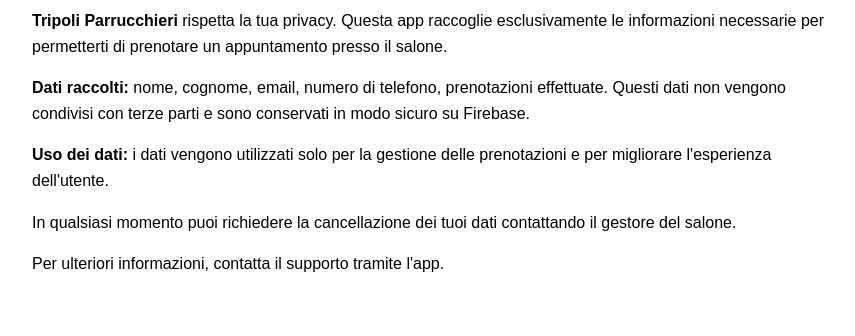
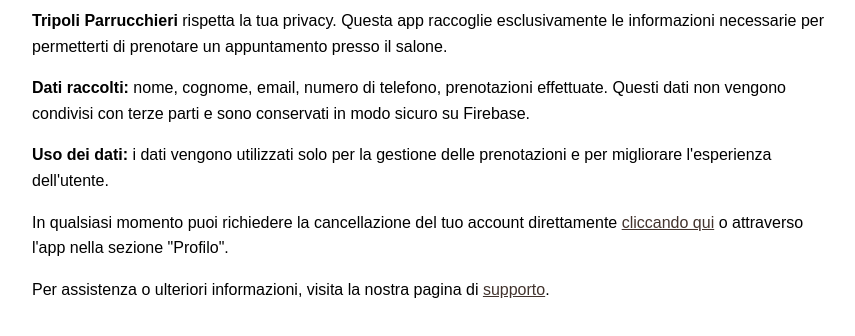
Before and after one commit to leonardodincalci/tripoliparrucchieri, a plain HTML site: page index.html in a window 1280 px wide. Shown: the part 106-442 px from the top of the page, without its empty margins (208-1063 px from the left). Drawn offline with Linux system fonts and the light colour scheme.

Commit message:
Update index.html

```diff
--- a/index.html
+++ b/index.html
@@ -6,14 +6,20 @@
   <style>
     body { font-family: sans-serif; max-width: 800px; margin: 0 auto; padding: 20px; line-height: 1.6; }
     h1 { color: #42332d; }
+    a { color: #42332d; text-decoration: underline; }
   </style>
 </head>
 <body>
   <h1>Norme sulla Privacy</h1>
+
   <p><strong>Tripoli Parrucchieri</strong> rispetta la tua privacy. Questa app raccoglie esclusivamente le informazioni necessarie per permetterti di prenotare un appuntamento presso il salone.</p>
+
   <p><strong>Dati raccolti:</strong> nome, cognome, email, numero di telefono, prenotazioni effettuate. Questi dati non vengono condivisi con terze parti e sono conservati in modo sicuro su Firebase.</p>
+
   <p><strong>Uso dei dati:</strong> i dati vengono utilizzati solo per la gestione delle prenotazioni e per migliorare l'esperienza dell'utente.</p>
-  <p>In qualsiasi momento puoi richiedere la cancellazione dei tuoi dati contattando il gestore del salone.</p>
-  <p>Per ulteriori informazioni, contatta il supporto tramite l'app.</p>
+
+  <p>In qualsiasi momento puoi richiedere la cancellazione del tuo account direttamente <a href="https://leonardodincalci.github.io/tripoliparrucchieri/account-deletion.html">cliccando qui</a> o attraverso l'app nella sezione "Profilo".</p>
+
+  <p>Per assistenza o ulteriori informazioni, visita la nostra pagina di <a href="https://leonardodincalci.github.io/tripoliparrucchieri/support.html">supporto</a>.</p>
 </body>
 </html>
```
